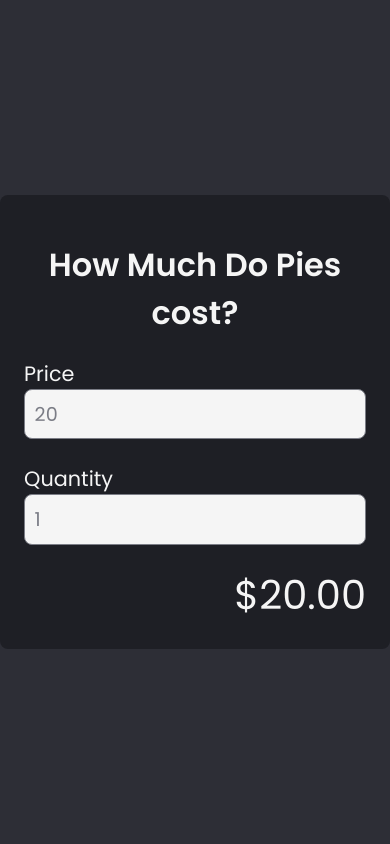
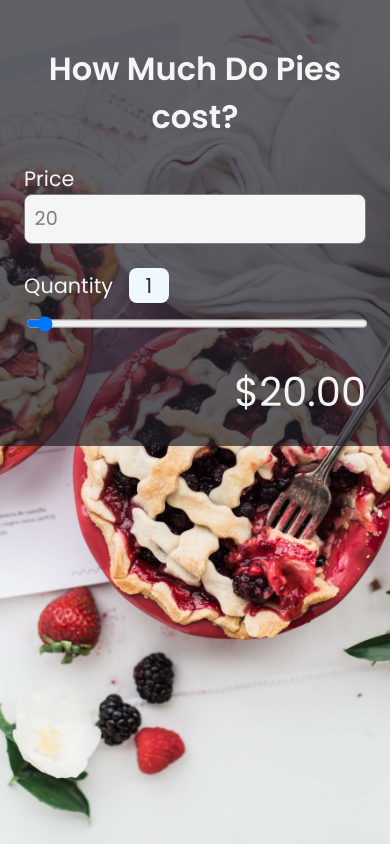
Before and after one commit to hariscs/piecalc, a plain HTML site: page index.html in a window 390 px wide. Drawn offline with Linux system fonts and the light colour scheme.

Commit message:
project completed

```diff
--- a/app.js
+++ b/app.js
@@ -2,6 +2,7 @@
 const priceInput = document.querySelector('[name=price]');
 const quantityInput = document.querySelector('[name=quantity]');
 const result = document.querySelector('.result');
+const rangeInput = document.querySelector('.range-input');
 
 // creating functions
 function calPrice() {
@@ -12,9 +13,14 @@ function calPrice() {
 	result.innerText = '$' + total.toFixed(2);
 }
 
+function rangeOutput() {
+	const quantity = quantityInput.value;
+	rangeInput.innerText = quantity;
+}
 // adding event listener
 priceInput.addEventListener('input', calPrice);
 quantityInput.addEventListener('input', calPrice);
+quantityInput.addEventListener('input', rangeOutput);
 
 // execute the function on load
 
--- a/css/style.css
+++ b/css/style.css
@@ -3,7 +3,9 @@
 }
 
 body {
-	background: #2d2e36;
+	background: url(/food.jpg) no-repeat center, #000;
+	background-size: cover;
+	background-blend-mode: screen;
 	margin: 0;
 	font-family: 'Poppins', sans-serif;
 	color: whitesmoke;
@@ -16,7 +18,7 @@ body {
 	max-width: 500px;
 	margin: auto;
 	padding: 1.5em;
-	background: #1e1f25;
+	background: rgba(30, 31, 37, 0.7);
 	border-radius: 8px;
 }
 
@@ -45,6 +47,15 @@ input {
 	border-radius: 8px;
 }
 
+.range-input {
+	display: inline-block;
+	background: aliceblue;
+	padding: 0.1em 0.8em;
+	color: #2d2e36;
+	border-radius: 8px;
+	margin-left: 0.5em;
+}
+
 .form-field + .form-field {
 	margin-top: 1.5em;
 }
@@ -55,3 +66,13 @@ input {
 	font-size: 2.5rem;
 	margin-top: 0.5em;
 }
+
+/* media query */
+@media (max-width: 600px) {
+	body {
+		display: block;
+	}
+	.container {
+		border-radius: 0;
+	}
+}
--- a/index.html
+++ b/index.html
@@ -22,9 +22,11 @@
 				</div>
 
 				<div class="form-field">
-					<label for="quantity">Quantity</label>
+					<label for="quantity"
+						>Quantity <span class="range-input">1</span></label
+					>
 					<input
-						type="number"
+						type="range"
 						name="quantity"
 						id="quantity"
 						value="1"
```
Also changed, not shown: food.jpg (added).
